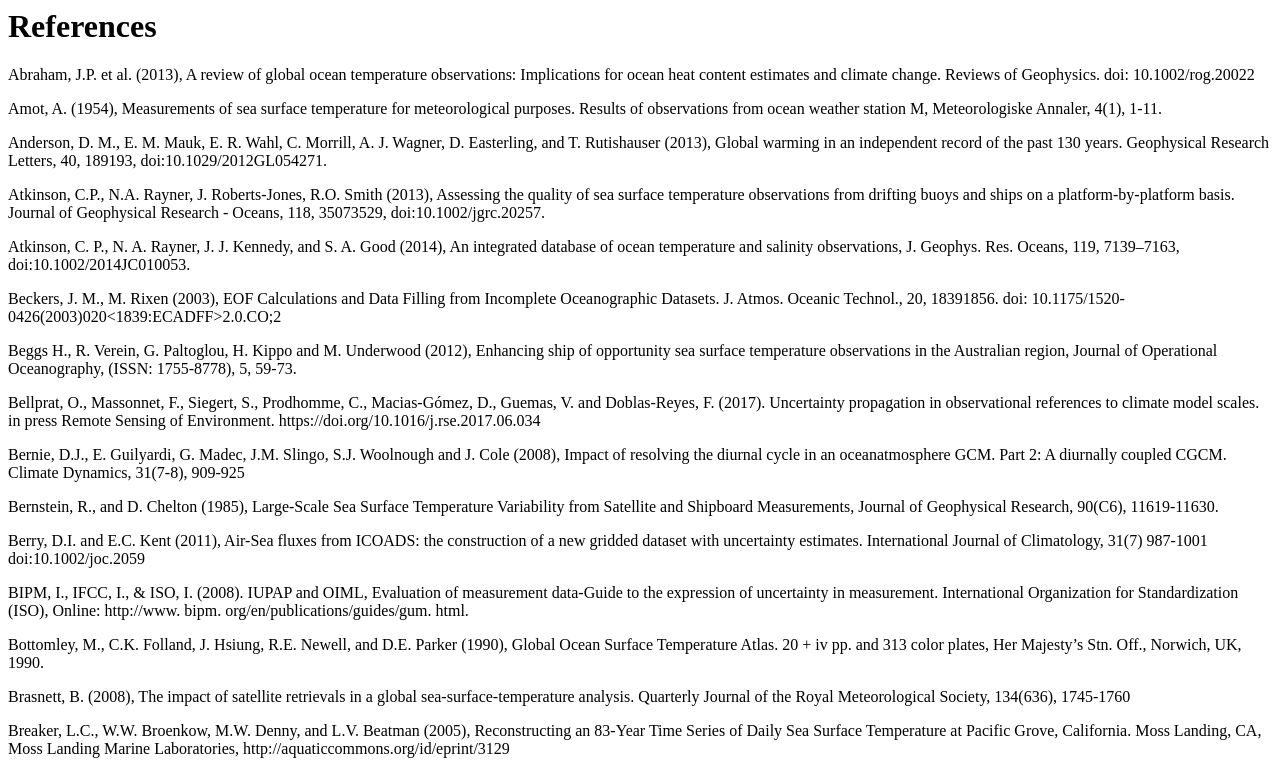
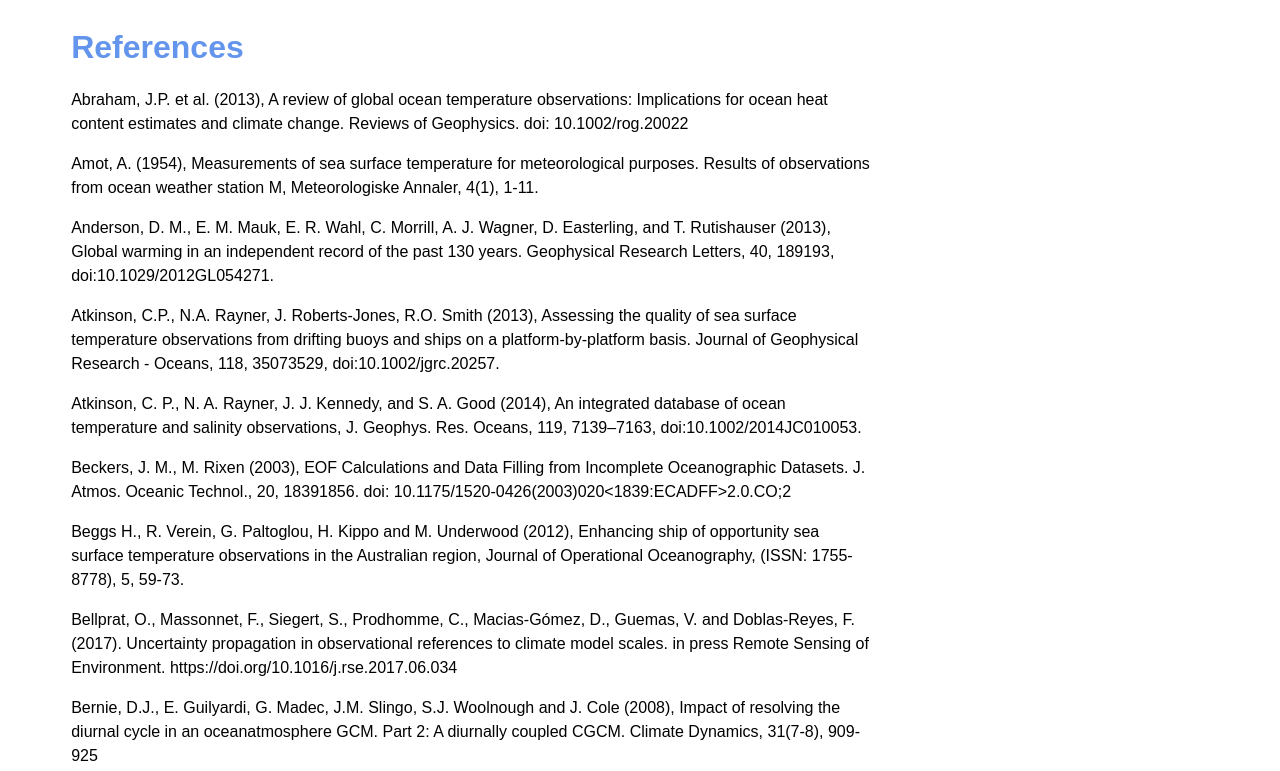
Before and after one commit to ET-NCMP/et-ncmp.github.io, a plain HTML site: page 8.html in a window 1280 px wide. Shown: the top 771 px of the page. Drawn offline with Linux system fonts and the light colour scheme.

Commit message:
Update 8.html

```diff
--- a/8.html
+++ b/8.html
@@ -1,8 +1,15 @@
+<!DOCTYPE html>
 <html>
 <head>
+<link rel="stylesheet" type="text/css" href="sst_review_style.css">
 <title>References</title>
 </head>
 <body>
+<div class="row">
+  <div class="column side">
+  <p></p>
+  </div>
+  <div class="column middle">
 <h1>References</h1>
 <p>
 Abraham, J.P. et al. (2013), A review of global ocean temperature observations: Implications for ocean heat content estimates and climate change. Reviews of Geophysics. doi: 10.1002/rog.20022
@@ -337,4 +344,6 @@ Yu, L., R.A. Weller, and B. Sun, 2004: Improving latent and sensible heat flux e
 <p><a href="7.html">Previous</a> <a href="index.html">Index</a></p>
 </body>
 <br><br><br><br>
+</div>
+</div>
 </html>
```
